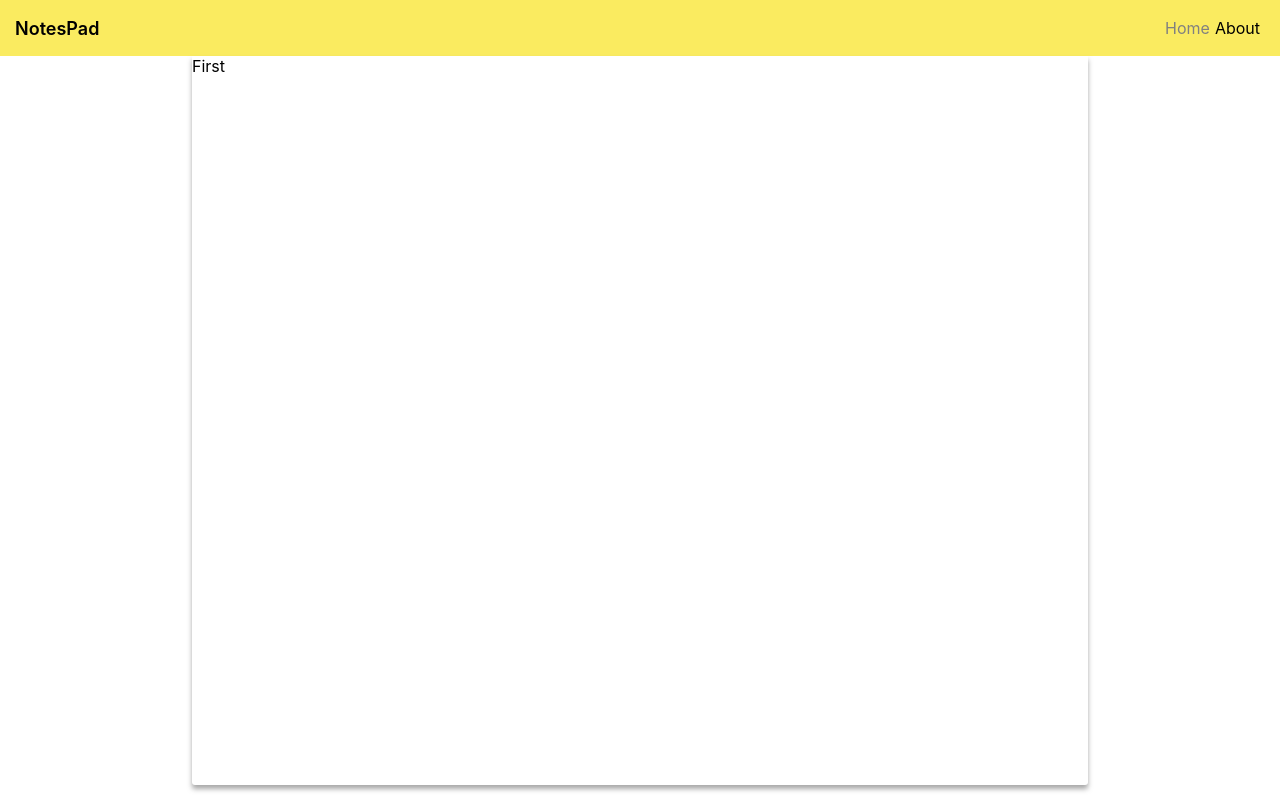
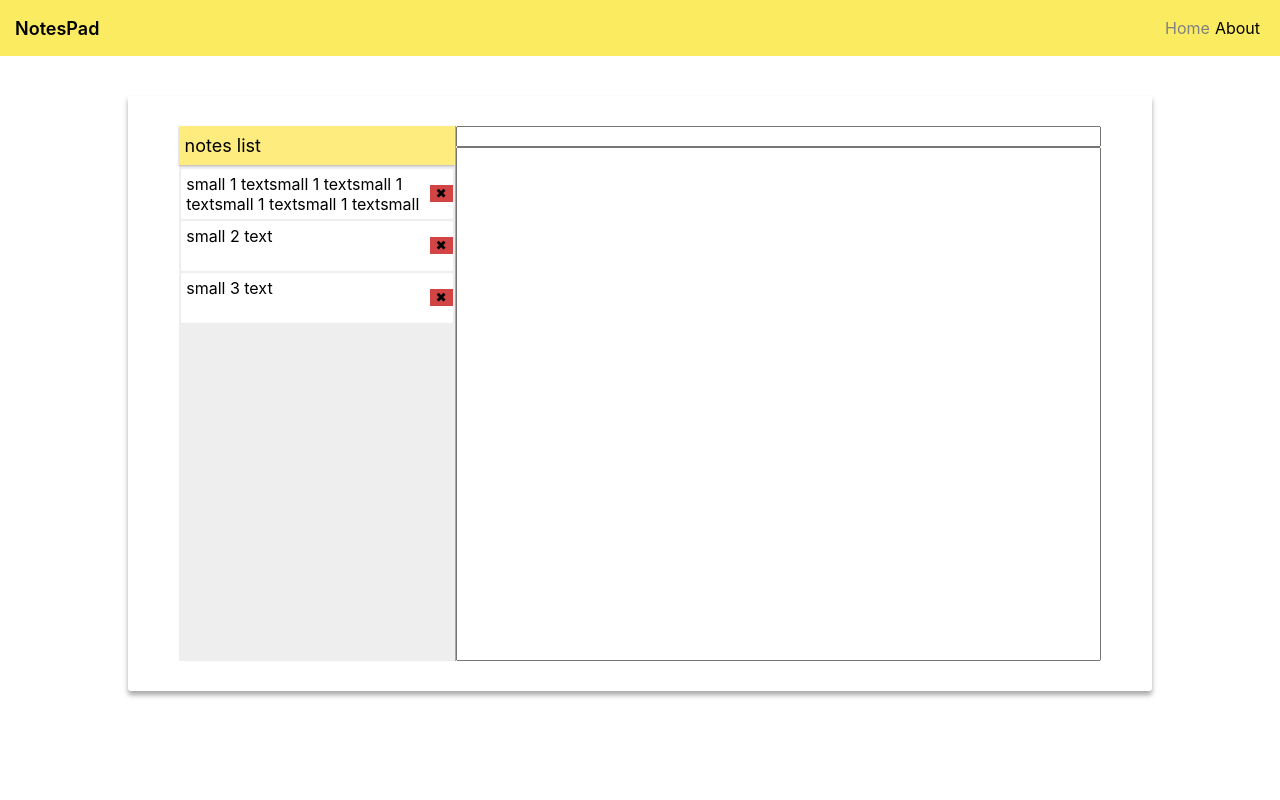
Before and after one commit to IvanMalinovskii/first-training-app-on-react.js, a React (Create React App) app: page / in a window 1280 px wide. Built offline with nearby package versions, Linux system fonts and the light colour scheme.

Commit message:
+notes section (just template)

```diff
--- /dev/null
+++ b/src/firebase/firebaseContext.js
@@ -0,0 +1,5 @@
+import {createContext} from 'react';
+
+const firebaseContext = createContext();
+
+export default firebaseContext;
--- a/src/react-components/App.js
+++ b/src/react-components/App.js
@@ -2,13 +2,14 @@ import React from 'react';
 import {Switch, Route, BrowserRouter as Router} from 'react-router-dom';
 import Header from './header-components/Header.js';
 import Main from './main-components/Main.js';
+import NotesPage from './main-components/notes-page/NotesPage.js';
 
 let links = [
   {
       id: 1,
       to: '',
       text: 'Home',
-      component: <div>First</div>
+      component: <NotesPage />
   },
   {
       id: 2,
--- a/src/react-components/main-components/main.css
+++ b/src/react-components/main-components/main.css
@@ -5,10 +5,14 @@
     /* align-items: center; */
 }
 .container {
-    max-height: 98%;
-    width: 70%;
+    max-height: 80%;
+    width: 80%;
     margin: 0 auto;
+    margin-top: 40px;
     background-color: rgb(255, 255, 255);
     box-shadow: 0px 4px 5px 0px rgba(129, 129, 129, 0.69);
     border-radius: 0px 0px 3px 3px;
+    display: flex;
+    justify-content: center;
+    align-items: center;
 }
--- /dev/null
+++ b/src/react-components/main-components/notes-page/NoteCreation.js
@@ -0,0 +1,14 @@
+import React, {useState} from 'react';
+
+const NoteCreation = () => {
+    const [value, setValue] = useState('');
+
+    return (
+        <form className='note-creation'>
+            <input className='note-creation__input' type='text' value={value} onChange={(e) => setValue(e.target.value)} />
+            <textarea className='note-creation__area'></textarea>
+        </form>
+    );
+};
+
+export default NoteCreation;
--- /dev/null
+++ b/src/react-components/main-components/notes-page/NotesArea.js
@@ -0,0 +1,12 @@
+import React from 'react';
+import NoteCreation from './NoteCreation.js';
+
+const NotesArea = () => {
+    return (
+        <div className='notes__area'>
+            <NoteCreation />
+        </div>
+    );
+};
+
+export default NotesArea;
--- a/src/react-components/main-components/notes-page/NotesPage.js
+++ b/src/react-components/main-components/notes-page/NotesPage.js
@@ -1,7 +1,18 @@
 import React from 'react';
+import SmallNote from './SmallNote.js';
+import './notes-page.css';
+import NotesPanel from './NotesPanel.js';
+import NotesArea from './NotesArea.js';
 
-let NotesPage = () => {
+const DB_URL = 'https://notes-react-training.firebaseio.com/';
 
+const NotesPage = () => {
+    return (
+        <div className='notes'>
+            <NotesPanel />
+            <NotesArea />
+        </div>
+    );
 };
 
 export default NotesPage;
--- /dev/null
+++ b/src/react-components/main-components/notes-page/NotesPanel.js
@@ -0,0 +1,19 @@
+import React from 'react';
+import NotesPage from './NotesPage';
+import './notes-page.css';
+import SmallNote from './SmallNote.js';
+
+const NotesPanel = () => {
+    return(
+        <div className="notes__panel">
+            <h2 className='notes__list-title'>notes list</h2>
+            <div className='notes__smalls'>
+                <SmallNote classList={['notes__note']} text="small 1 textsmall 1 textsmall 1 textsmall 1 textsmall 1 textsmall 1 textsmall 1 textsmall 1 textsmall 1 textsmall 1 textsmall 1 textsmall 1 textsmall 1 textsmall 1 textsmall 1 textsmall 1 textsmall 1 textsmall 1 textsmall 1 textsmall 1 text" />
+                <SmallNote classList={['notes__note']} text="small 2 text" />
+                <SmallNote classList={['notes__note']} text="small 3 text" />
+            </div>
+        </div>
+    );
+};
+
+export default NotesPanel;
--- /dev/null
+++ b/src/react-components/main-components/notes-page/SmallNote.js
@@ -0,0 +1,15 @@
+import React from 'react';
+import './notes-page.css';
+
+const SmallNote = (props) => {
+    return (
+        <div className={`note ${props.classList.join(' ')}`}>
+            <div className="note__text-container">
+                <p className='note__text'>{props.text}</p>
+            </div>
+            <button className='note__button'>&#10006;</button>
+        </div>
+    );
+};
+
+export default SmallNote;
--- a/src/react-components/main-components/notes-page/notes-page.css
+++ b/src/react-components/main-components/notes-page/notes-page.css
@@ -0,0 +1,88 @@
+.notes {
+    width: 90%;
+    height: 90%;
+    background-color: rgb(238, 238, 238);
+    display: flex;
+}
+.notes__panel {
+    flex-basis: 30%;
+    border-right: 1px solid rgb(168, 168, 168);
+}
+.notes__list-title {
+    font-size: 18px;
+    font-weight: 400;
+    margin: 0;
+    padding: .5em .3em;
+    background-color: rgb(255, 236, 126);
+    box-shadow: 0px 1px 2px rgb(180, 180, 180);
+}
+.notes__smalls {
+    padding: 2px 2px;
+    overflow-y: scroll;
+}
+.notes__smalls::-webkit-scrollbar {
+	-webkit-appearance: none;
+    width: 0px;
+}
+.notes__note {
+    margin-top: 2px;
+    height: 50px;
+}
+
+.note {
+    /* border: 1px solid black; */
+    border-radius: 2px;
+    display: flex;
+    justify-content: space-between;
+    background-color: rgb(255, 255, 255);
+}
+.note:hover {
+    background-color: rgb(254, 255, 224);
+}
+.note__text-container {
+    flex: 1 1 auto;
+    /* background-color: blanchedalmond; */
+    padding: 5px 5px;
+}
+.note__text {
+    margin: 0;
+    height: 100%;
+    /* background-color: blueviolet; */
+    overflow: hidden;
+}
+.note__button {
+    cursor: pointer;
+    outline: none;
+    border: none;
+    align-self: center;
+    background-color: rgb(211, 68, 68);
+}
+.notes__area {
+    flex: 1 1 auto;
+    background-color: antiquewhite;
+}
+.note-creation {
+    display: flex;
+    flex-direction: column;
+    height: 100%;
+}
+.note-creation__input {
+    display: block;
+    outline: none;
+    /* width: 100%; */
+}
+.note-creation__area {
+    outline: none;
+    display: block;
+    resize: none;
+    flex: 1 1 auto;
+    /* width: 100%; */
+}
+.note-creation__area::-webkit-scrollbar {
+	-webkit-appearance: none;
+    width: 3px;
+    background-color: rgb(216, 216, 216);
+}
+.note-creation__area::-webkit-scrollbar-thumb {
+    background-color: rgb(87, 87, 87);
+}
```
Also changed, not shown: src/firebase/FirebaseState.js (added, +8 -0 lines), src/firebase/firebaseReducer.js (added, +7 -0 lines).
